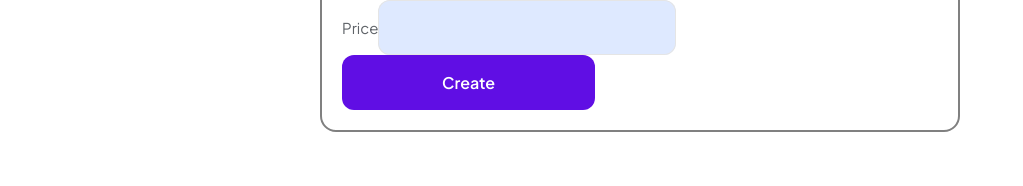
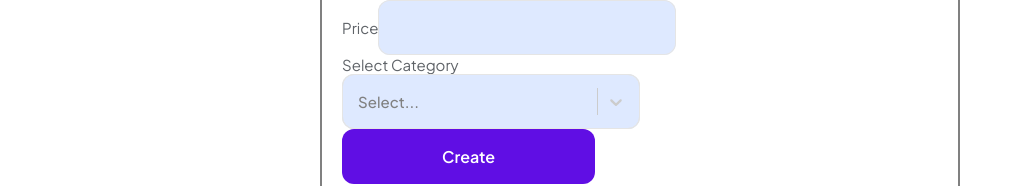
Before and after one commit to majidali925/temu, a Next.js app: page /products/addproduct in a window 1280 px wide. Shown: the part 481-667 px from the top of the page, without its empty margins (0-1023 px from the left). Built offline with nearby package versions, Linux system fonts and the light colour scheme; no server answers.

Commit message:
implemented select

```diff
--- a/package.json
+++ b/package.json
@@ -19,6 +19,7 @@
     "react-dom": "^18",
     "react-hook-form": "^7.53.0",
     "react-hot-toast": "^2.4.1",
+    "react-select": "^5.8.3",
     "sass": "^1.82.0"
   },
   "devDependencies": {
--- a/public/scss/components/_input.scss
+++ b/public/scss/components/_input.scss
@@ -44,6 +44,28 @@
     padding-right: 55px;
   }
 }
+.inputSelect {
+  border-radius: 12px;
+  font-size: 14px;
+  width: 50%;
+  height: 55px;
+  border: 0;
+  outline: 0;
+  font-weight: 500;
+  font-size: 15px;
+  color: #87888a;
+  background: #dee9ff;
+  box-shadow: inset 0 0 0 1px #e5e5e5;
+  transition: box-shadow 0.3s cubic-bezier(0.3, 0, 0, 0.3);
+  color: var(--tp-common-black);
+  &:focus {
+    box-shadow: 0px 1px 2px 1px rgba($color: #202124, $alpha: 0.06),
+      inset 0 0 0 2px #600ee4;
+  }
+  &.password {
+    padding-right: 55px;
+  }
+}
 
 .floating-label {
   position: absolute;
--- a/public/scss/layout/_products.scss
+++ b/public/scss/layout/_products.scss
@@ -9,6 +9,7 @@
 .product-form-container {
   padding: 2% 25%;
   .product-form {
+    height: 80vh;
     padding: 20px;
     border-radius: 16px;
     border: 2px solid gray;
--- a/src/app/(private)/products/addproduct/page.js
+++ b/src/app/(private)/products/addproduct/page.js
@@ -1,12 +1,14 @@
 "use client";
-import Inputx from "@/app/components/Input";
+import { Selectx, Inputx } from "@/app/components";
 import ApiClient from "@/app/utils/axiosInstance";
 import { useRouter } from "next/navigation";
-import React, { useEffect } from "react";
-import { useForm } from "react-hook-form";
+import React, { useEffect, useState } from "react";
+import { Controller, useForm } from "react-hook-form";
 
 export default function AddProduct() {
+  const [categories, setCategories] = useState([]);
   const {
+    control,
     register,
     handleSubmit,
     formState: { errors },
@@ -15,7 +17,7 @@ export default function AddProduct() {
   const fetchCategories = () => {
     ApiClient.get("/categorey")
       .then((res) => {
-        console.log({ res });
+        setCategories(res?.data);
       })
       .catch((err) => {
         console.log({ err });
@@ -50,6 +52,17 @@ export default function AddProduct() {
             register={register}
             className="inputNumber"
           />
+          <Selectx
+            required
+            errors={errors}
+            label={"Category"}
+            name="categoreyId"
+            control={control}
+            register={register}
+            options={categories}
+            getOptionValue={(option) => option?.categoreyId}
+            getOptionLabel={(option) => option?.categoreyName}
+          />
           <button type="submit" className="signin-btn">
             Create
           </button>
--- a/src/app/components/Input.js
+++ b/src/app/components/Input.js
@@ -17,7 +17,7 @@ const Inputx = ({
       className={`inputText ${className}`}
       name={name}
       {...register(name, {
-        ...(required && { required: "This field is required" }), // Only add the required rule if it's set to true
+        ...(required && { required: `${label} is required` }), // Only add the required rule if it's set to true
         ...validation, // Spread other validation rules like minLength, pattern, etc.
       })}
       type={type}
--- /dev/null
+++ b/src/app/components/Select.js
@@ -0,0 +1,73 @@
+import React from "react";
+import { Controller } from "react-hook-form";
+import Select from "react-select";
+
+const Selectx = ({
+  name,
+  label,
+  required = false,
+  register,
+  errors,
+  options = [],
+  validation = {},
+  className = "",
+  control,
+  ...props
+}) => {
+  console.log({ errors });
+  const customStyles = {
+    control: (base) => ({
+      ...base,
+      borderRadius: "12px",
+      padding: "5px",
+      height: "100%",
+      backgroundColor: "dee9ff",
+      borderColor: "#e5e5e5",
+      boxShadow: "none",
+      "&:hover": {
+        borderColor: "#600ee4",
+      },
+    }),
+    menu: (base) => ({
+      ...base,
+      borderRadius: "12px",
+      zIndex: 5,
+    }),
+    option: (base, { isFocused, isSelected }) => ({
+      ...base,
+      backgroundColor: isFocused ? "#dee9ff" : isSelected ? "#600ee4" : "white",
+      color: isFocused || isSelected ? "black" : "gray",
+      "&:active": {
+        backgroundColor: "#600ee4",
+        color: "white",
+      },
+    }),
+  };
+
+  return (
+    <div className="my-3">
+      <label className="block text-sm font-medium text-gray-900" htmlFor={name}>
+        Select {label}
+      </label>
+      <Controller
+        name={name}
+        control={control}
+        rules={required ? { required: `${label} is required` } : {}}
+        render={({ field }) => (
+          <Select
+            {...field}
+            styles={customStyles}
+            options={options}
+            className={`inputSelect ${className}`}
+            {...props}
+          />
+        )}
+      />
+      {errors[name] && (
+        <p className="text-red-500 text-xs mt-1">{errors[name].message}</p>
+      )}
+    </div>
+  );
+};
+
+export default Selectx;
--- /dev/null
+++ b/src/app/components/index.js
@@ -0,0 +1,4 @@
+import Selectx from "./Select";
+import Inputx from "./Input";
+
+export { Selectx, Inputx };
```
Also changed, not shown: 1 other file (tests, documents, lock files or other folders).
